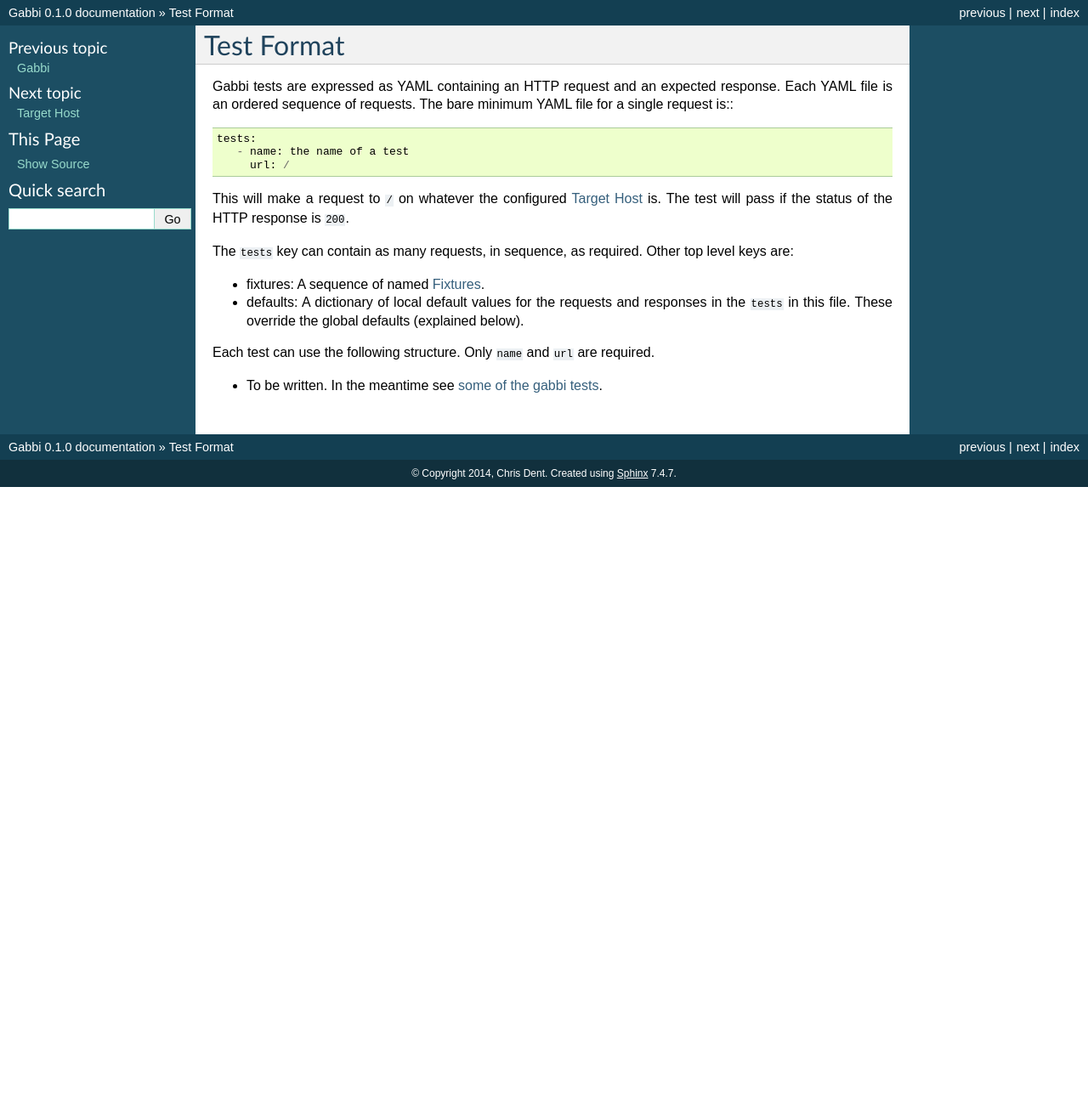
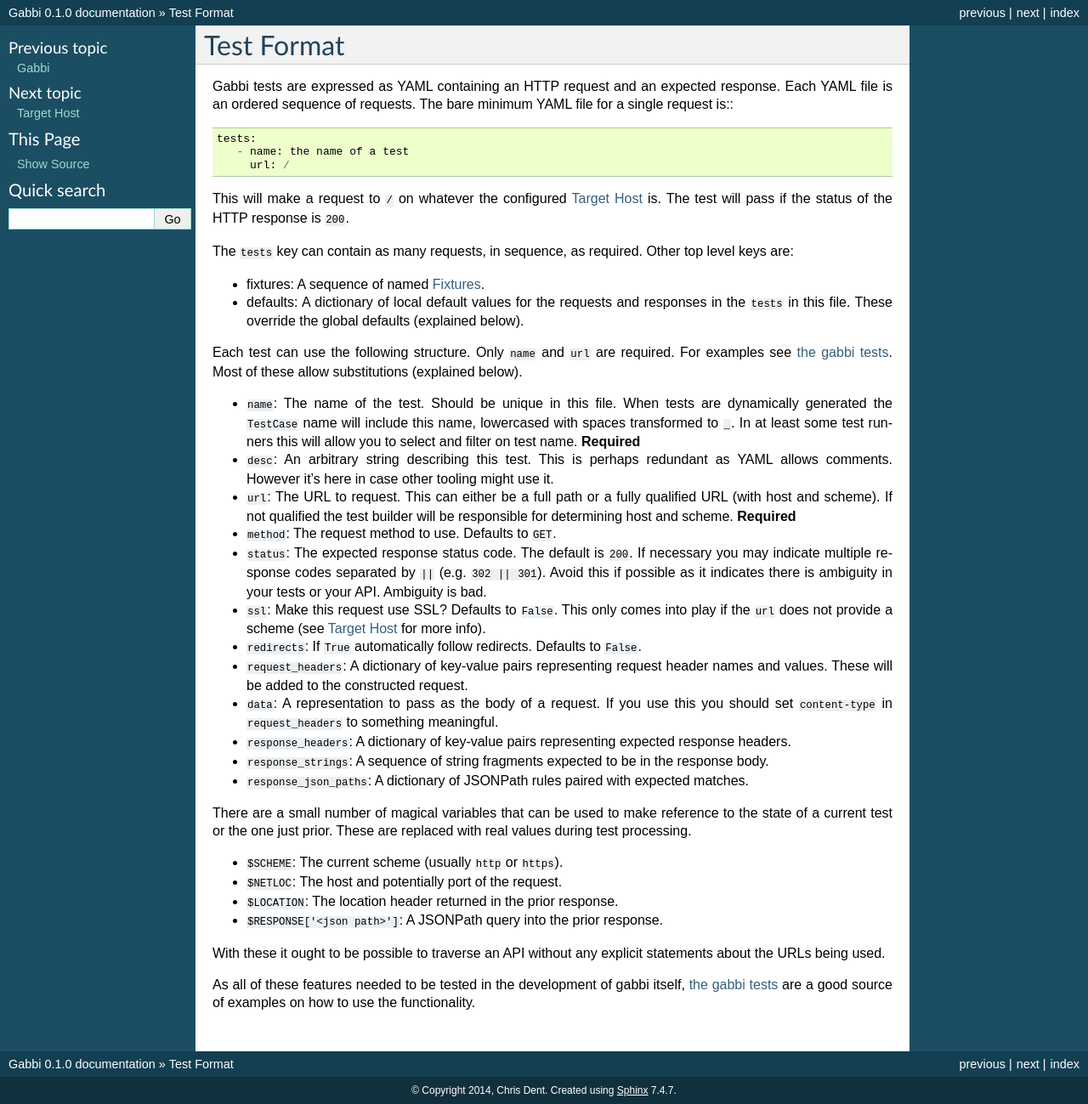
Before and after one commit to cdent/gabbi, a Sphinx documentation site: the page built from docs/source/format.rst, in a window 1280 px wide. Shown: the whole page at 85% size. Built offline with Sphinx 7.4.7, drawn with Linux system fonts in a browser that asks for light colours; before the commit the page ends 900 px from its top, so only the background shows below that.

Commit message:
Update the YAML format docs

```diff
--- a/docs/source/format.rst
+++ b/docs/source/format.rst
@@ -22,8 +22,60 @@
   defaults (explained below).
 
 Each test can use the following structure. Only ``name`` and ``url``
-are required.
+are required. For examples see `the gabbi tests`_. Most of
+these allow substitutions (explained below).
 
-* To be written. In the meantime see `some of the gabbi tests`_.
+* ``name``: The name of the test. Should be unique in this file. When
+  tests are dynamically generated the ``TestCase`` name will include
+  this name, lowercased with spaces transformed to ``_``. In at least
+  some test runners this will allow you to select and filter on test
+  name. **Required**
+* ``desc``: An arbitrary string describing this test. This is perhaps
+  redundant as YAML allows comments. However it's here in case other
+  tooling might use it.
+* ``url``: The URL to request. This can either be a full path or a
+  fully qualified URL (with host and scheme). If not qualified the
+  test builder will be responsible for determining host and scheme.
+  **Required**
+* ``method``: The request method to use. Defaults to ``GET``.
+* ``status``: The expected response status code. The default is
+  ``200``. If necessary you may indicate multiple response codes
+  separated by ``||`` (e.g. ``302 || 301``). Avoid this if possible as
+  it indicates there is ambiguity in your tests or your API. Ambiguity
+  is bad.
+* ``ssl``: Make this request use SSL? Defaults to ``False``. This only
+  comes into play if the ``url`` does not provide a scheme (see
+  :doc:`host` for more info).
+* ``redirects``: If ``True`` automatically follow redirects. Defaults
+  to ``False``.
+* ``request_headers``: A dictionary of key-value pairs representing
+  request header names and values. These will be added to the
+  constructed request.
+* ``data``: A representation to pass as the body of a request. If you
+  use this you should set ``content-type`` in ``request_headers`` to
+  something meaningful.
+* ``response_headers``: A dictionary of key-value pairs representing
+  expected response headers.
+* ``response_strings``: A sequence of string fragments expected to be
+  in the response body.
+* ``response_json_paths``: A dictionary of JSONPath rules paired with
+  expected matches.
 
-.. _some of the gabbi tests: https://github.com/cdent/gabbi/tree/master/gabbi/gabbits_intercept
+There are a small number of magical variables that can be used to make
+reference to the state of a current test or the one just prior. These
+are replaced with real values during test processing.
+
+* ``$SCHEME``: The current scheme (usually ``http`` or ``https``).
+* ``$NETLOC``: The host and potentially port of the request.
+* ``$LOCATION``: The location header returned in the prior response.
+* ``$RESPONSE['<json path>']``: A JSONPath query into the prior
+  response.
+
+With these it ought to be possible to traverse an API without any
+explicit statements about the URLs being used.
+
+As all of these features needed to be tested in the development of
+gabbi itself, `the gabbi tests`_ are a good source of examples on how
+to use the functionality.
+
+.. _the gabbi tests: https://github.com/cdent/gabbi/tree/master/gabbi/gabbits_intercept
```
Also changed, not shown: docs/source/index.rst (+11 -5 lines), 1 other file.
